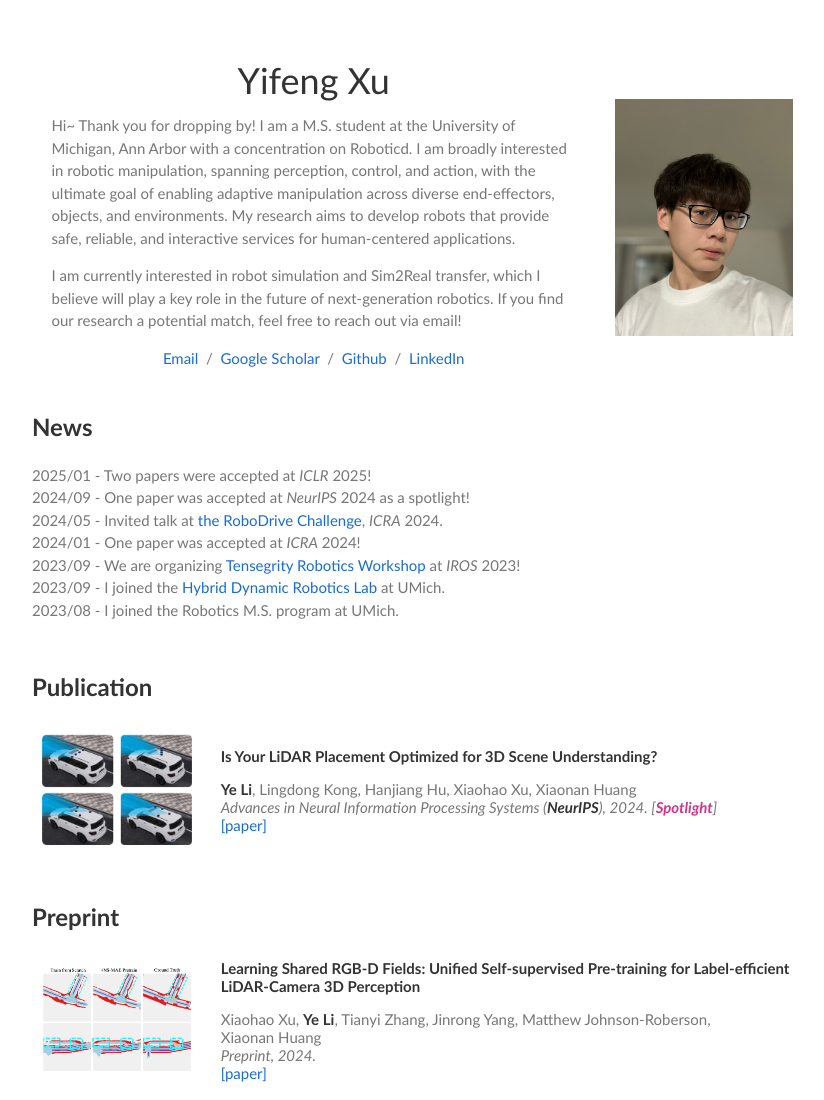
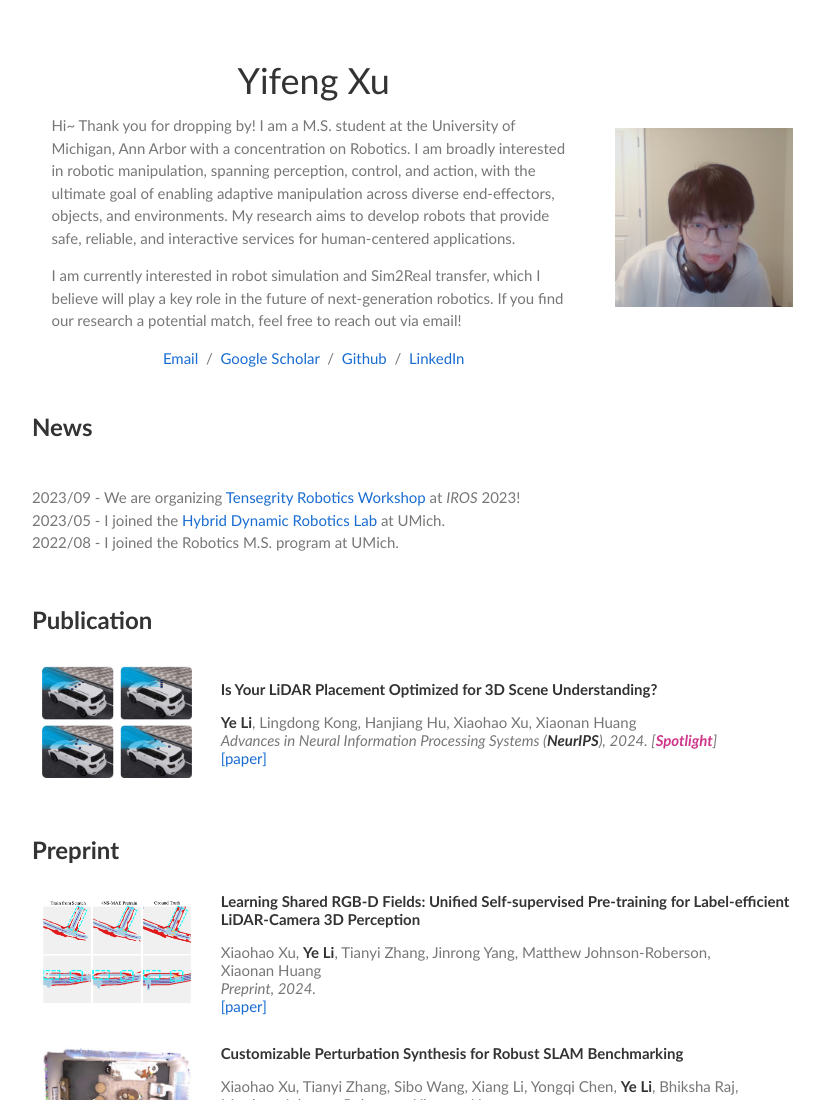
Before and after one commit to EigenXu/EigenXu.github.io, a plain HTML site: page index.html in a window 1280 px wide. Shown: the top 1100 px of the page, without its empty margins (218-1042 px from the left). Drawn offline with Linux system fonts and the light colour scheme.

Commit message:
Update index.html

```diff
--- a/index.html
+++ b/index.html
@@ -28,13 +28,13 @@
                             <name>Yifeng Xu</name>
                         </p>
                         <p>
-                            Hi~ Thank you for dropping by! I am a M.S. student at the University of Michigan, Ann Arbor with a concentration on Roboticd. I am broadly interested in robotic manipulation, spanning perception, control, and action, with the ultimate goal of enabling adaptive manipulation across diverse end-effectors, objects, and environments. My research aims to develop robots that provide safe, reliable, and interactive services for human-centered applications.
+                            Hi~ Thank you for dropping by! I am a M.S. student at the University of Michigan, Ann Arbor with a concentration on Robotics. I am broadly interested in robotic manipulation, spanning perception, control, and action, with the ultimate goal of enabling adaptive manipulation across diverse end-effectors, objects, and environments. My research aims to develop robots that provide safe, reliable, and interactive services for human-centered applications.
                         </p>
                         <p>
                             I am currently interested in robot simulation and Sim2Real transfer, which I believe will play a key role in the future of next-generation robotics. If you find our research a potential match, feel free to reach out via email!
                         </p>
                         <p style="text-align:center">
-                            <a href="mailto:yeyli@umich.edu">Email</a> &nbsp/&nbsp
+                            <a href="mailto:yifengxu@umich.edu">Email</a> &nbsp/&nbsp
                             <!-- <a href="data/CV_YeLi.pdf">CV (last updated: May 2024)</a> &nbsp/&nbsp -->
                             <a href="https://scholar.google.com/citations?user=GA3Ds5gAAAAJ&hl=en">Google Scholar</a> &nbsp/&nbsp
                             <a href="https://github.com/ywyeli">Github</a> &nbsp/&nbsp
@@ -42,7 +42,7 @@
                         </p>
                     </td>
                     <td style="padding:2.5%;width:25%;max-width:25%">
-                        <a href="images/profile.png"><img style="width:100%;max-width:100%" alt="profile photo" src="images/profile.png" class="hoverZoomLink"></a>
+                        <a href="images/yifeng.png"><img style="width:100%;max-width:100%" alt="profile photo" src="images/yifeng.png" class="hoverZoomLink"></a>
                     </td>
                 </tr>
             </tbody></table>
@@ -54,19 +54,12 @@
                 <tr>
                     <td>
                         <p>
-                            2025/01 - Two papers were accepted at <em>ICLR</em> 2025!
-                            <br>
-                            2024/09 - One paper was accepted at <em>NeurIPS</em> 2024 as a spotlight!
-                            <br>
-                            2024/05 - Invited talk at <a href="https://robodrive-24.github.io/">the RoboDrive Challenge</a>, <em>ICRA</em> 2024.
-                            <br>
-                            2024/01 - One paper was accepted at <em>ICRA</em> 2024!
                             <br>
                             2023/09 - We are organizing <a href="https://www.eng.yale.edu/faboratory/tensegrityworkshop/">Tensegrity Robotics Workshop</a> at <em>IROS</em> 2023!
                             <br>
-                            2023/09 - I joined the <a href="https://soft.robotics.umich.edu/">Hybrid Dynamic Robotics Lab</a> at UMich.
+                            2023/05 - I joined the <a href="https://soft.robotics.umich.edu/">Hybrid Dynamic Robotics Lab</a> at UMich.
                             <br>
-                            2023/08 - I joined the Robotics M.S. program at UMich.
+                            2022/08 - I joined the Robotics M.S. program at UMich.
                         </p>
                     </td>
                 </tr>
```
